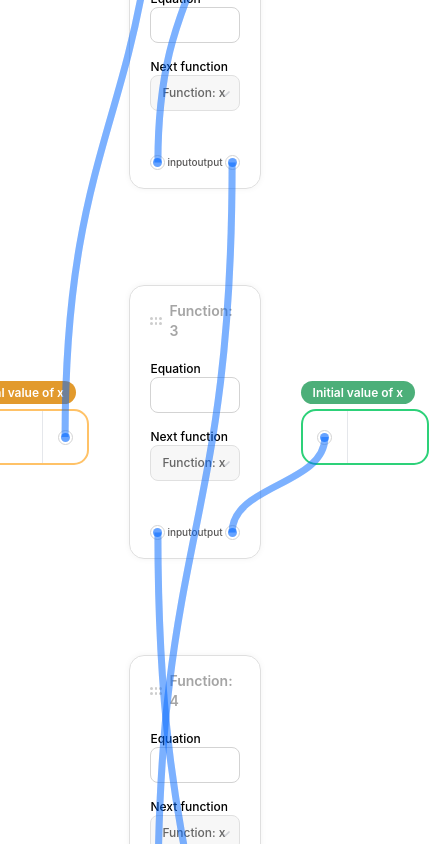
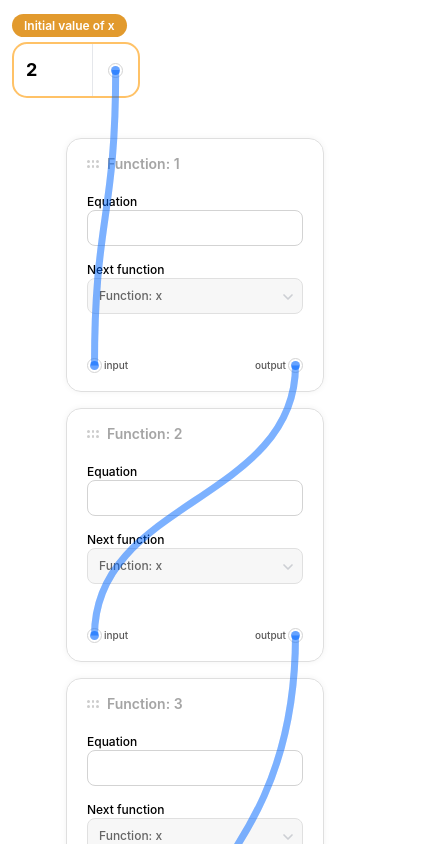
Before and after one commit to regex5440/carrying-visualized, a React (Vite) app: page / in a window 390 px wide. Shown: the top 844 px of the page, 429 px wide, since content can reach past the window. Built offline with nearby package versions, Linux system fonts and the light colour scheme.

Commit message:
responsive

```diff
--- a/src/App.tsx
+++ b/src/App.tsx
@@ -48,8 +48,8 @@ function App() {
     setOutput(Number(e.target.value || undefined), "x");
   }
   return (
-    <div className="flex gap-10 justify-center items-center h-screen px-10">
-      <div className="self-center">
+    <div className="flex gap-10 justify-center items-center min-h-screen lg:px-10 max-lg:p-3 max-md:flex-col">
+      <div className="self-center max-md:self-start">
         <label className="px-3 py-1 bg-[#E29A2D] text-xs font-semibold rounded-xl text-white">
           Initial value of x
         </label>
@@ -63,7 +63,7 @@ function App() {
           <DotConnector ref={startPointRef} />
         </div>
       </div>
-      <div className="flex flex-wrap justify-evenly gap-24">
+      <div className="flex flex-wrap justify-evenly xl:gap-24 gap-6 max-md:justify-center max-md:gap-4">
         {new Array(5).fill(0).map((_, index) => {
           const functionNumber = index + 1;
           const consumingFrom = functionOutputInputMap[functionNumber];
@@ -83,7 +83,7 @@ function App() {
           );
         })}
       </div>
-      <div className="self-center">
+      <div className="self-center max-md:self-end">
         <label className="px-3 py-1 bg-[#4CAF79] text-xs font-semibold rounded-xl text-white">
           Initial value of x
         </label>
```
